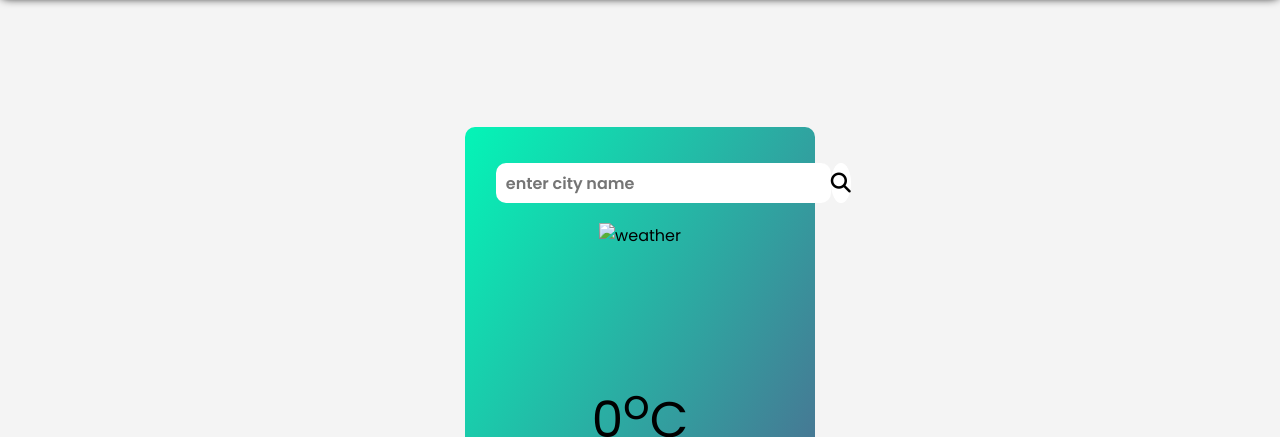
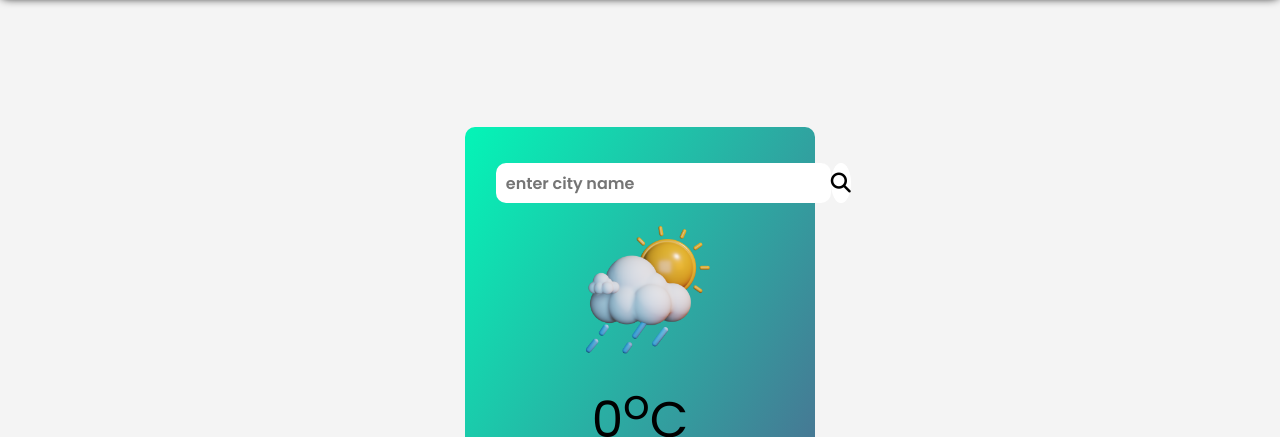
Before and after one commit to KaranGhorse/weatherapp, a plain HTML site: page index.html in a window 1280 px wide. Shown: the part 93-530 px from the top of the page. Drawn offline with Linux system fonts and the light colour scheme.

Commit message:
Update index.html
ff

```diff
--- a/index.html
+++ b/index.html
@@ -26,7 +26,7 @@
             </div>
 
             <div class="img d-f-al-c">
-                <img src="3d-weather-icon-day-with-rain-free-png.webp" alt="weather">
+                <img src="./assets/3d-weather-icon-day-with-rain-free-png.webp" alt="weather">
             </div>
 
 <!-- k -->
```
